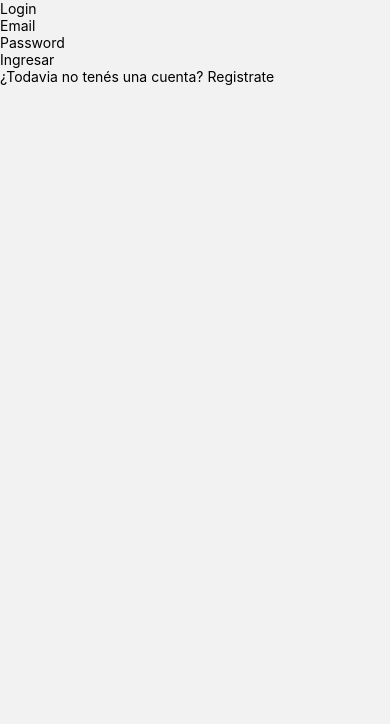
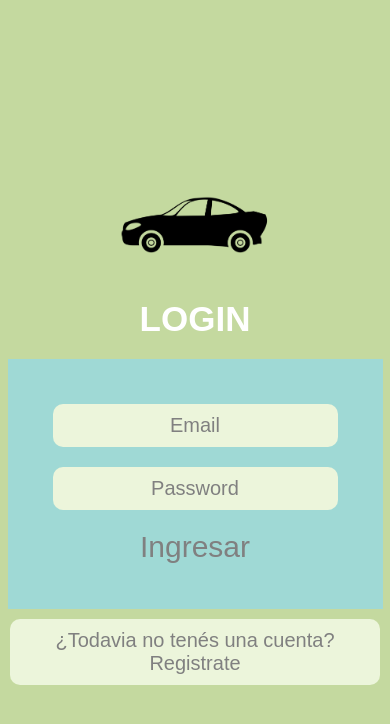
Before and after one commit to fedefullone/proyecto, a React Native app: screen /Login in a window 390 px wide. Shown: the top 724 px of the page. Built offline with nearby package versions, Linux system fonts and the light colour scheme; no server answers.

Commit message:
cambios varios, implementacion CSS

```diff
--- a/src/screens/Home.js
+++ b/src/screens/Home.js
@@ -19,8 +19,13 @@ class Home extends Component {
     render(){
         return(
 
-            <View>
-                <Text>Home</Text>
+            <View style={styles.container}>
+                <Image
+                    style = {styles.foto}
+                    source = {require('../../assets/auto.webp')}
+                    resizeMode = 'contain'
+                />
+                <Text style={styles.titulo}>Home</Text>
              <Perfil/>
 
             </View>
@@ -28,5 +33,26 @@ class Home extends Component {
         )
     }
 }
+const styles = StyleSheet.create({
+    container:{
+        flex:1,
+        backgroundColor: '#C4D99F',
+        justifyContent: 'center',
+        alignItems: 'center'
+    },
 
+    foto:{
+        height: 150,
+        width: 150
+    },
+    titulo: {
+        fontFamily: 'Arial',
+        fontSize: 35,
+        fontWeight: 'bold',
+        textTransform: 'uppercase',
+        color:'white',
+        paddingBottom: 20
+
+    }
+})
 export default Home;
--- a/src/screens/Login.js
+++ b/src/screens/Login.js
@@ -5,7 +5,8 @@ import {View,
         Text,
         TextInput,
         TouchableOpacity,
-        StyleSheet} from 'react-native'
+        StyleSheet,
+        Image} from 'react-native'
 
  class Login extends Component {
     constructor(){
@@ -43,15 +44,18 @@ login(email, password){
 
             render(){
                 return(
-                    <View>
+                    <View style={styles.container}>
 
-                    <Text>{this.state.error}</Text>
+        <Image
+                    style = {styles.foto}
+                    source = {require('../../assets/auto.webp')}
+                    resizeMode = 'contain'
+                />
+                        <Text style={styles.titulo}>Login</Text>
 
-                        <Text>Login</Text>
-
-                        <View>
-                        <Text>{this.state.error}</Text>
+                        <View style={styles.formulario}>
                             <TextInput
+                            style={styles.field}
                                 placeholder= 'Email'
                                 keyboardType= 'email-address'
                                 onChangeText={ texto => this.setState({email : texto})}
@@ -59,6 +63,7 @@ login(email, password){
 
                             />
                             <TextInput
+                            style={styles.field}
                                 placeholder= 'Password'
                                 keyboardType= 'default'
                                 secureTextEntry = {true}
@@ -66,25 +71,79 @@ login(email, password){
                                 value = {this.state.password}
 
                             />
+                                <Text style={styles.error}>{this.state.error}</Text>
 
 
         {
                         this.state.email =="" || this.state.password =="" ?
                             <TouchableOpacity>
-                                <Text>Ingresar</Text>
+                                <Text style={styles.login}>Ingresar</Text>
                             </TouchableOpacity>
                         :
                             <TouchableOpacity onPress={ () => this.login (this.state.email, this.state.password)} >
-                                <Text>Ingresar</Text>
+                                <Text style={styles.login}>Ingresar</Text>
                             </TouchableOpacity>
         }
 
-                            <Text onPress={ () => this.props.navigation.navigate ('Register')}>¿Todavia no tenés una cuenta? Registrate</Text>
                         </View>
+                        <Text style={styles.field} onPress={ () => this.props.navigation.navigate ('Register')}>¿Todavia no tenés una cuenta? Registrate</Text>
+
                     </View>
                 )
+
+
             }
         }
+const styles = StyleSheet.create({
+            container:{
+                flex:1,
+                backgroundColor: '#C4D99F',
+                justifyContent: 'center',
+                alignItems: 'center'
+            },
+            titulo: {
+                fontFamily: 'Arial',
+                fontSize: 35,
+                fontWeight: 'bold',
+                textTransform: 'uppercase',
+                color:'white',
+                paddingBottom: 20
+
+            },
+            formulario:{
+                backgroundColor: '#9FD9D5',
+                padding: 35,
+                border: 10
+            },
+
+            login:{
+                fontFamily: 'Arial',
+                fontSize: 30,
+                margin: 10,
+                textAlign: 'center',
+                color: 'grey'
+            },
+            field: {
+                fontFamily: 'Arial',
+                backgroundColor: '#ECF5DB',
+                fontSize: 20,
+                margin: 10,
+                textAlign: 'center',
+                padding: 10,
+                color: 'grey',
+                borderRadius: 10
+            },
+            foto:{
+                height: 150,
+                width: 150
+            },
+            error:{
+                fontSize: 16,
+                color: 'white',
+                fontFamily: 'Arial'
+            }
+
+        })
 
 
         export default Login;
--- a/src/screens/Perfil.js
+++ b/src/screens/Perfil.js
@@ -35,18 +35,23 @@ class Perfil extends Component {
     render(){
         return(
 
-            <View>
-            <Text>Mi Perfil</Text>
-            <Text>Username: {this.state.misDatos.username}</Text>
-            <Text>Email: {this.state.misDatos.owner}</Text>
-            <Text>Bio: {this.state.misDatos.bio}</Text>
+            <View style={styles.container}>
+                <Image
+                    style = {styles.foto}
+                    source = {require('../../assets/auto.webp')}
+                    resizeMode = 'contain'
+                />
+            <Text style={styles.titulo}>Mi Perfil</Text>
+            <Text style={styles.datos}>Username: {this.state.misDatos.username}</Text>
+            <Text style={styles.datos}>Email: {this.state.misDatos.owner}</Text>
+            <Text style={styles.datos}>Bio: {this.state.misDatos.bio}</Text>
+            <Text style={styles.datos}>Cantidad de posteos: </Text>
             <View>
             <TouchableOpacity onPress={() => this.logout()}>
-                 <Text>Cerrar sesion</Text>
-            </TouchableOpacity>
-
-</View>
-        </View>
+                 <Text style={styles.logout}>Cerrar sesion</Text>
+           </TouchableOpacity>
+         </View>
+         </View>
             //Nombre de usuario
             //Email
             //Mini Bio
@@ -59,5 +64,37 @@ class Perfil extends Component {
         )
     }
 }
+const styles = StyleSheet.create({
+    container:{
+        flex:1,
+        backgroundColor: '#C4D99F',
+        justifyContent: 'center',
+        alignItems: 'center'
+    },
+    titulo: {
+        fontFamily: 'Arial',
+        fontSize: 35,
+        fontWeight: 'bold',
+        textTransform: 'uppercase',
+        color:'white',
+        paddingBottom: 20
 
+    },
+    datos: {
+        fontFamily: 'Arial',
+        fontSize: 20,
+        color: 'grey'
+    },
+    logout:{
+        fontFamily: 'Arial',
+        fontSize: 30,
+        margin: 10,
+        textAlign: 'center',
+        color: 'grey'
+    },
+    foto:{
+        height: 150,
+        width: 150
+    }
+})
 export default Perfil;
--- a/src/screens/Register.js
+++ b/src/screens/Register.js
@@ -4,7 +4,8 @@ import {View,
         Text,
         TextInput,
         TouchableOpacity,
-        StyleSheet} from 'react-native'
+        StyleSheet,
+        Image} from 'react-native'
 
 class Register extends Component {
     constructor(){
@@ -51,19 +52,25 @@ registrar(email,password, username, bio, foto){
 
     render(){
         return(
-            <View>
-                <Text>Registro</Text>
-                <Text>{this.state.errors}</Text>
-                <View>
+
+            <View style={styles.container}>
+             <Image
+                    style = {styles.foto}
+                    source = {require('../../assets/auto.webp')}
+                    resizeMode = 'contain'
+
+                />
+                <Text style={styles.titulo}>Registro</Text>
+                <View style={styles.formulario}>
                     <TextInput
-                    //style={styles.field}
+                    style={styles.field}
                     placeholder='Email'
                     keyboardType='email-address'
                     onChangeText={ text => this.setState({email:text})}
                     value={this.state.email}
                     />
                     <TextInput
-                    //style={styles.field}
+                    style={styles.field}
                     placeholder='Password'
                     keyboardType='default'
                     onChangeText={ text => this.setState({password:text})}
@@ -71,30 +78,81 @@ registrar(email,password, username, bio, foto){
                     secureTextEntry = {true}
                     />
                     <TextInput
-                    //style={styles.field}
+                    style={styles.field}
                     placeholder='Username'
                     keyboardType='default'
                     onChangeText={ text => this.setState({username:text})}
                     value={this.state.username}
                     />
                     <TextInput
-                    //style={styles.field}
+                    style={styles.field}
                     placeholder='Bio'
                     keyboardType='default'
                     onChangeText={ text => this.setState({bio:text})}
                     value={this.state.bio}
                     />
 
+                    <Text style={styles.error}>{this.state.errors}</Text>
 
                     <TouchableOpacity onPress={() => this.registrar(this.state.email,this.state.password,this.state.username,this.state.bio,this.state.foto)}>
-                        <Text> Login </Text>
+                        <Text style={styles.login}> Login </Text>
                     </TouchableOpacity>
 
                 </View>
-                <Text onPress={ () => this.props.navigation.navigate ('Login')}> ¿Ya tenes cuenta? Ingreasa</Text>
+                <Text style={styles.field} onPress={ () => this.props.navigation.navigate ('Login')}> ¿Ya tenes cuenta? Ingresa</Text>
             </View>
         )
         }
 }
 //Falta input foto
+const styles = StyleSheet.create({
+    container:{
+        flex:1,
+        backgroundColor: '#C4D99F',
+        justifyContent: 'center',
+        alignItems: 'center'
+    },
+    titulo: {
+        fontFamily: 'Arial',
+        fontSize: 35,
+        fontWeight: 'bold',
+        textTransform: 'uppercase',
+        color:'white',
+        paddingBottom: 15
+
+    },
+    formulario:{
+        backgroundColor: '#9FD9D5',
+        padding: 35,
+        border: 10
+    },
+
+    login:{
+        fontFamily: 'Arial',
+        fontSize: 30,
+        margin: 10,
+        textAlign: 'center',
+        color: 'grey'
+    },
+    field: {
+        fontFamily: 'Arial',
+        backgroundColor: '#ECF5DB',
+        fontSize: 20,
+        margin: 10,
+        textAlign: 'center',
+        padding: 10,
+        color: 'grey',
+        borderRadius: 10
+    },
+    foto:{
+        height: 150,
+        width: 150
+    },
+    error:{
+        fontSize: 16,
+        color: 'white',
+        fontFamily: 'Arial'
+    }
+
+})
 export default Register;
```
Also changed, not shown: assets/auto.webp (added), assets/carsgram.png (added).
